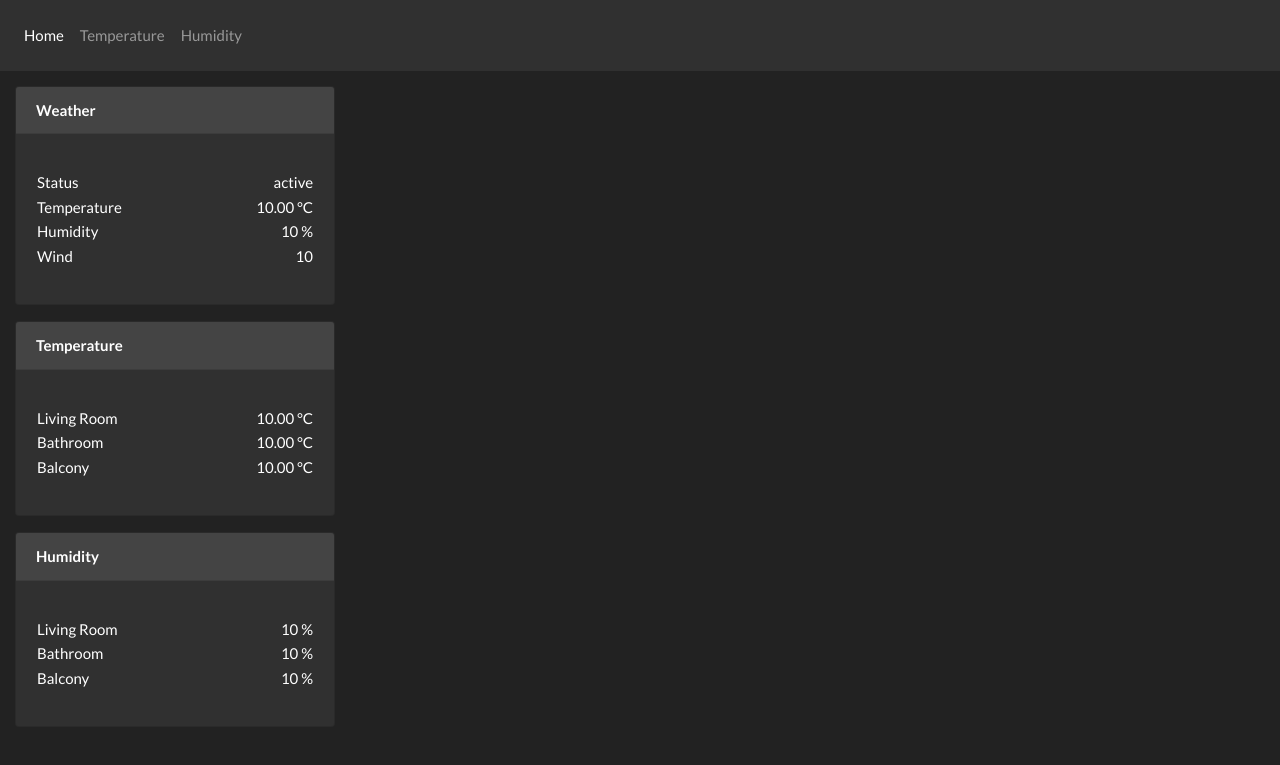
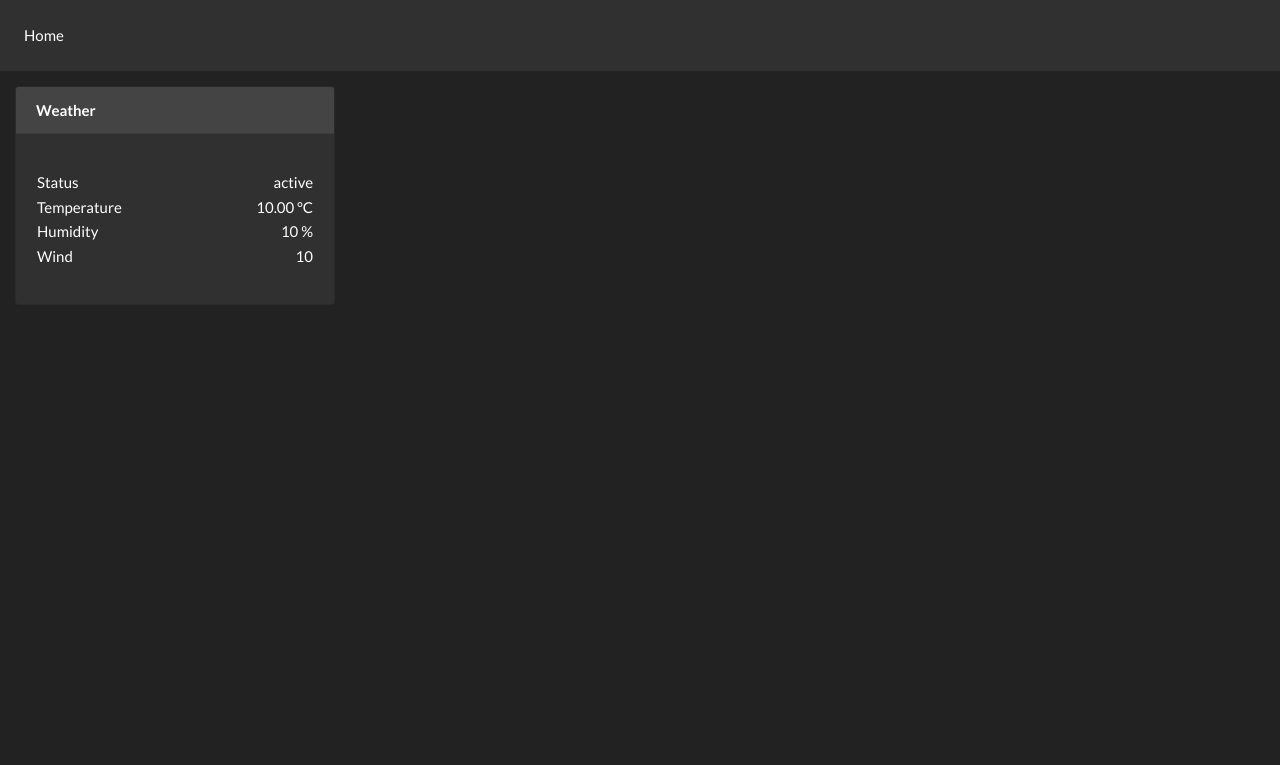
Before and after one commit to baumraph/truehome, a Flask app: template templates/home.html in a window 1280 px wide. Shown: the top 765 px of the page. Run offline with Flask 2, Linux system fonts and the light colour scheme; the template is opened without the code that fills it: most values are stand-ins (such as "Sample title", 1, 10 or a date in 2020); some libraries are stand-ins or nearby versions.

Commit message:
Hide unused temperature and humidity page

```diff
--- a/templates/home.html
+++ b/templates/home.html
@@ -26,14 +26,14 @@
         </p>
     </div>
 </div>
-  <div class="card bg-light mb-3" style="max-width: 20rem;">
+
+<div class="card bg-light mb-3" style="max-width: 20rem; visibility: hidden;">
     <div class="card-header">Temperature</div>
     <div class="card-body">
         <p class="card-text">
             <table class="card-table">
                 <tr>
                     <td class="card-table-text">Living Room</td>
-
                     <td class="card-table-value">{{'%4.2f'| format(temperature.living_room|float)}} °C</td>
                 </tr>
                 <tr>
@@ -48,7 +48,8 @@
         </p>
     </div>
 </div>
-  <div class="card bg-light mb-3" style="max-width: 20rem;">
+
+<div class="card bg-light mb-3" style="max-width: 20rem; visibility: hidden;">
     <div class="card-header">Humidity</div>
     <div class="card-body">
         <p class="card-text">
--- a/templates/template.html
+++ b/templates/template.html
@@ -19,10 +19,10 @@
                 <li class="nav-item {{ 'active' if active_page == 'home' else '' }}">
                     <a class="nav-link" href="{{ url_for('home') }}">Home</a>
                 </li>
-                <li class="nav-item {{ 'active' if active_page == 'temperature' else '' }}">
+                <li class="nav-item {{ 'active' if active_page == 'temperature' else '' }}" style="visibility: hidden;">
                     <a class="nav-link" href="{{ url_for('temperature') }}">Temperature</a>
                 </li>
-                <li class="nav-item {{ 'active' if active_page == 'humidity' else '' }}">
+                <li class="nav-item {{ 'active' if active_page == 'humidity' else '' }}" style="visibility: hidden;">
                     <a class="nav-link" href="{{ url_for('humidity') }}">Humidity</a>
                 </li>
             </ul>
```
Lines whose indentation alone changed are shown as unchanged.
